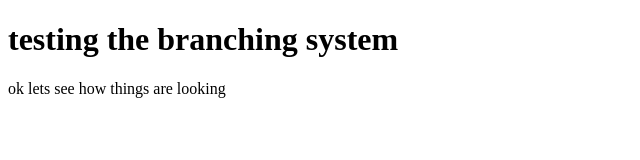
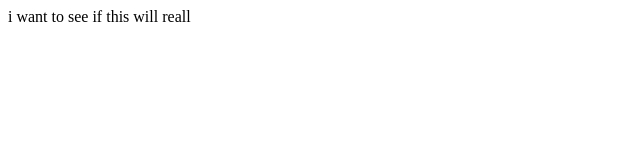
Before and after one commit to floater57/mukit, a plain HTML site: page index.html in a window 1280 px wide. Shown: the whole page, without its empty margins (0-640 px from the left). Drawn offline with Linux system fonts and the light colour scheme.

Commit message:
modified the master branch

```diff
--- a/index.html
+++ b/index.html
@@ -1,13 +1,11 @@
 <!DOCTYPE html>
-<head>
-    <title>testing the branched system</title>
-</head>
-<body>
-    <h1>testing the branching system</h1>
-    <p>ok lets see how things are looking</p>
-
-
-
-
-</body>
+<html>
+    <head>
+    <title>
+        sample for branching
+    </title>
+    </head>
+    <body>
+        i want to see if this will reall
+    </body>
 </html>
```
